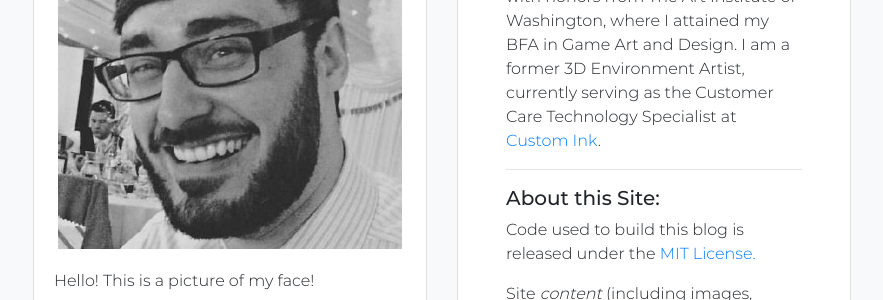
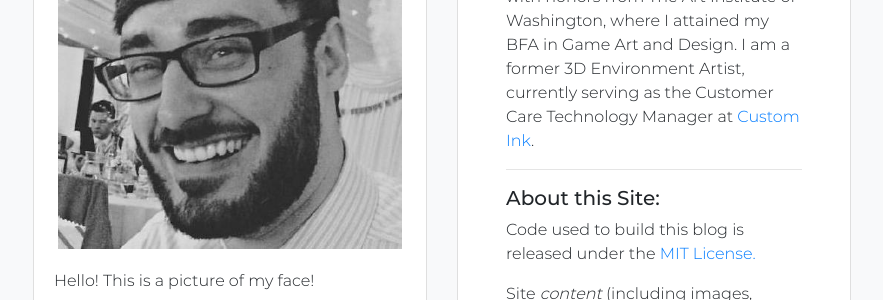
Before and after one commit to Kmagameguy/portfolio, a Jekyll site: the page built from site/about/index.html, in a window 1280 px wide and 1155 px high. Shown: the part 273-573 px from the top of the window, without its empty margins (198-1081 px from the left). Built offline with Jekyll 4.4.1, drawn with Linux system fonts in a browser that asks for light colours; some of the changed text lies outside the part shown.

Commit message:
Update Job Title

```diff
--- a/_config.yml
+++ b/_config.yml
@@ -52,7 +52,7 @@ social:
 
 employer:
   name: Custom Ink
-  job: Customer Care Technology Specialist
+  job: Customer Care Technology Manager
   url: https://www.customink.com
 
 # Build settings
```
